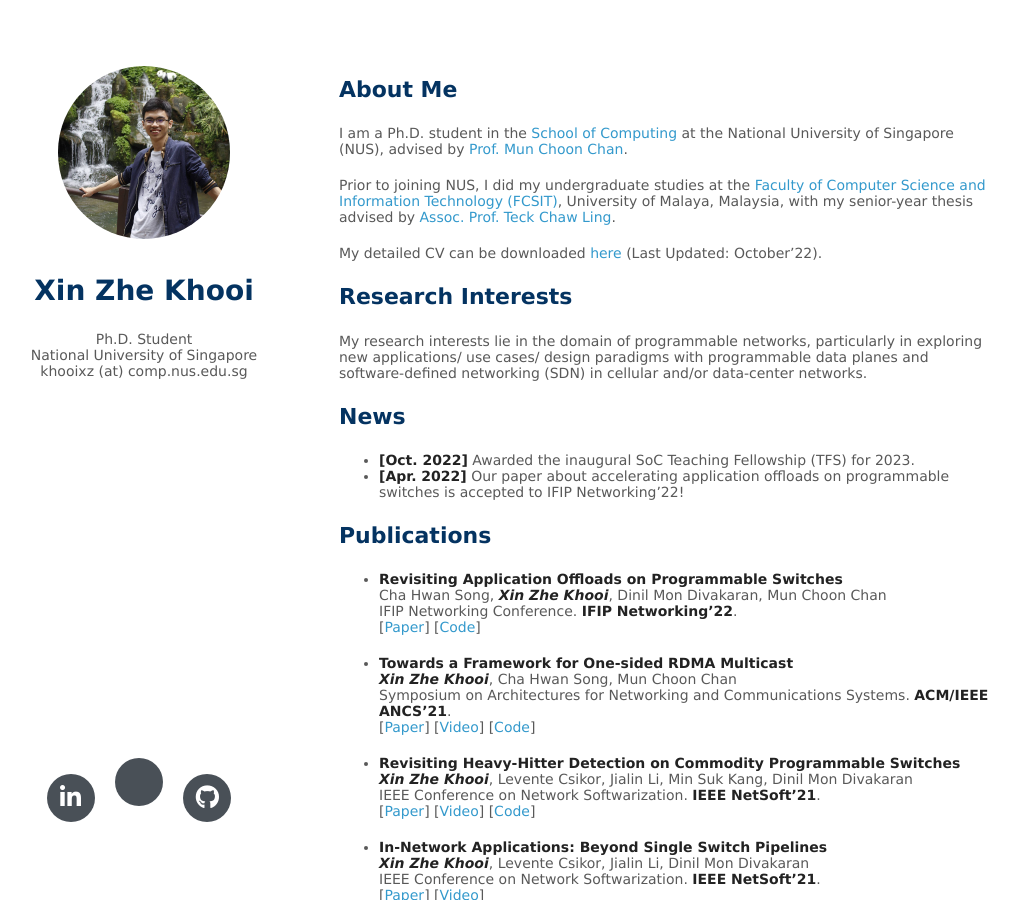
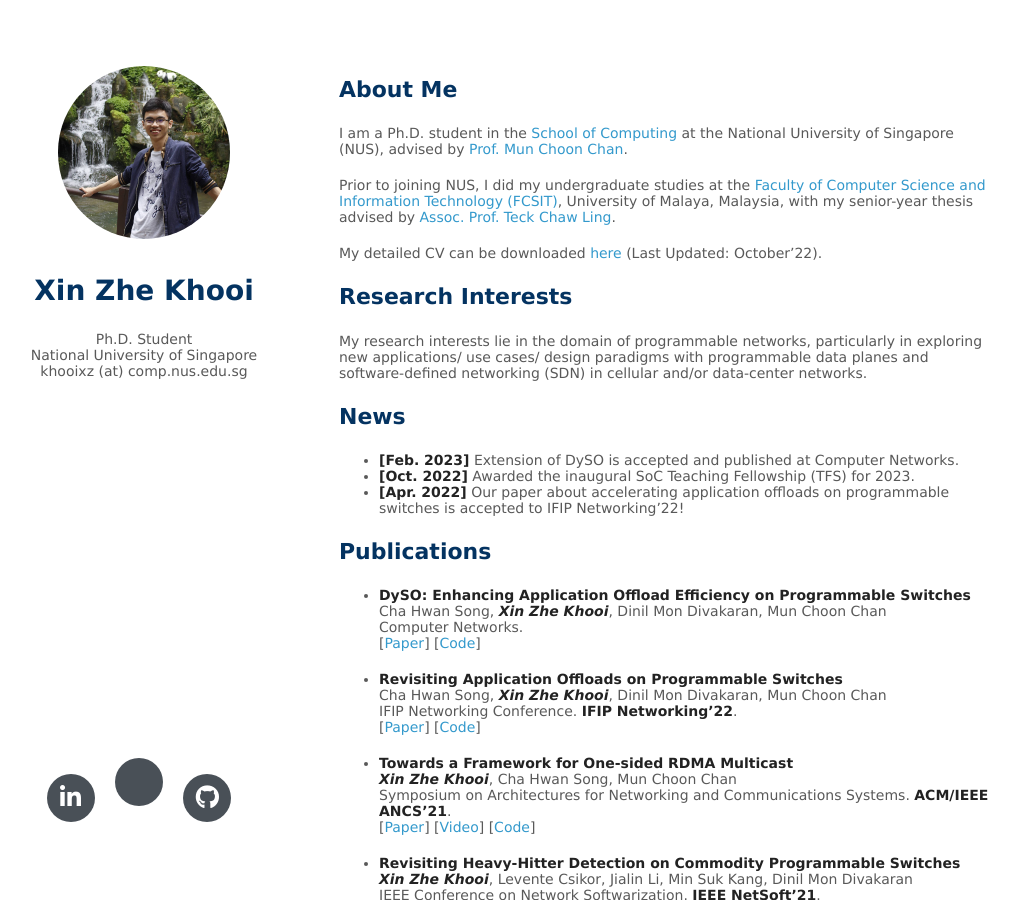
Before and after one commit to khooi8913/khooi8913.github.io, a Jekyll site: the page built from index.md, in a window 1280 px wide and 900 px high. Shown: the whole window, without its empty margins (131-1150 px from the left). Built offline with Jekyll 4.4.1, drawn with Linux system fonts in a browser that asks for light colours; nearby versions of some CDN libraries; a style sheet for code colours, icons or effects is not loaded; our own code applies the rules of GitHub Pages for plain Markdown files.

Commit message:
added computer networks

```diff
--- a/index.md
+++ b/index.md
@@ -17,10 +17,20 @@ My research interests lie in the domain of programmable networks, particularly i
 
 ## News
 
+- **[Feb. 2023]** Extension of DySO is accepted and published at Computer Networks.
 - **[Oct. 2022]** Awarded the inaugural SoC Teaching Fellowship (TFS) for 2023.
 - **[Apr. 2022]** Our paper about accelerating application offloads on programmable switches is accepted to IFIP Networking'22!
 
 ## Publications
+
+- **DySO: Enhancing Application Offload Efficiency on Programmable Switches**
+  <br>
+  Cha Hwan Song, _**Xin Zhe Khooi**_, Dinil Mon Divakaran, Mun Choon Chan
+  <br>
+  Computer Networks.
+  <br>
+  [[Paper](https://doi.org/10.1016/j.comnet.2023.109607)]
+  [[Code](https://github.com/dyso-project/dyso_p4)]
 
 - **Revisiting Application Offloads on Programmable Switches**
   <br>
```
